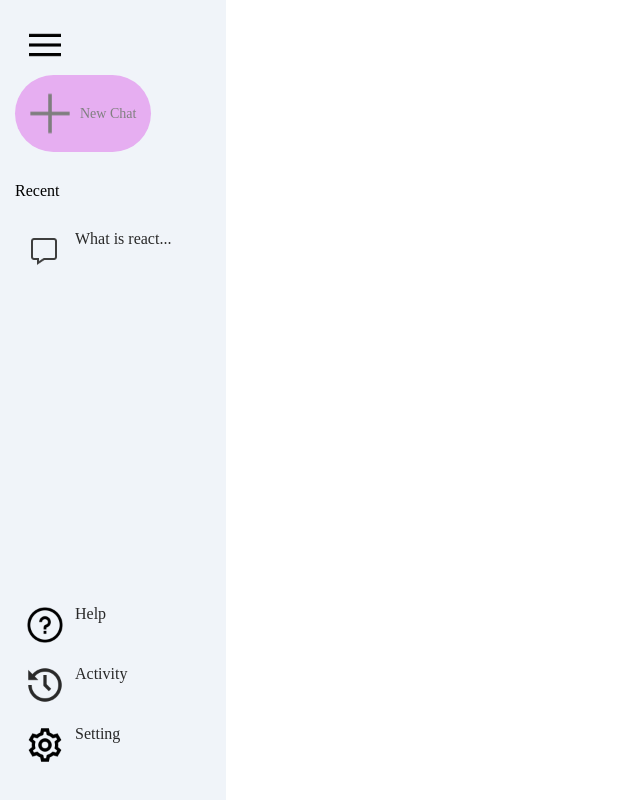
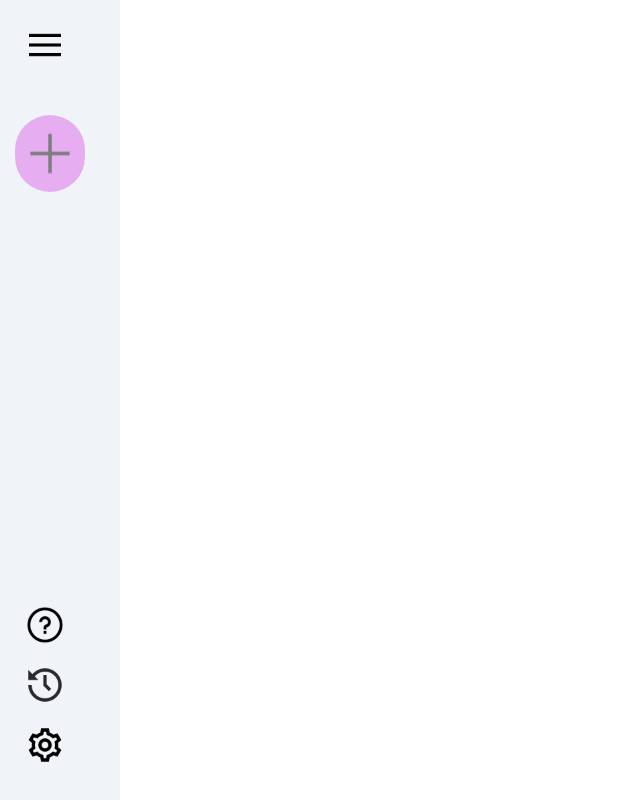
Before and after one commit to SUMIT7288/Google-gemini, a React (Vite) app: page / in a window 1280 px wide. Shown: the whole page, without its empty margins (0-640 px from the left). Built offline with nearby package versions, Linux system fonts and the light colour scheme.

Commit message:
07-05-2025

```diff
--- a/src/component/sidebar/Sidebar.css
+++ b/src/component/sidebar/Sidebar.css
@@ -15,7 +15,7 @@
     cursor: pointer;
 }
 .sidebar .new-chat{
-    margin-top: 10px;
+    margin-top: 50px;
     display: inline-flex;
     align-items: center;
     gap: 10px;
--- a/src/component/sidebar/Sidebar.jsx
+++ b/src/component/sidebar/Sidebar.jsx
@@ -1,16 +1,17 @@
-import React from 'react'
-import './sidebar.css'
-import {assets} from '../../assets/assets'
+import React, { useState } from "react";
+import "./sidebar.css";
+import { assets } from "../../assets/assets";
 const Sidebar = () => {
+  const [extended, setExtended] = useState(false);
   return (
-    <div className='sidebar'>
+    <div className="sidebar">
       <div className="top">
-        <img className='menu' src={assets.menu_icon} alt="" />
-        <div className='new-chat'>
+        <img onClick={()=>setExtended(prev=>!prev)} className="menu" src={assets.menu_icon} alt="" />
+        <div className="new-chat">
           <img src={assets.plus_icon} alt="" />
-          <p>New Chat</p>
+          {extended ? <p>New Chat</p> : null}
         </div>
-
+        {extended ? (
           <div className="recent">
             <p className="recent-title">Recent</p>
             <div className="recent-entry">
@@ -18,23 +19,24 @@ const Sidebar = () => {
               <p>What is react...</p>
             </div>
           </div>
+        ) : null}
       </div>
       <div className="bottom">
         <div className="bottom-item recent-entry">
           <img src={assets.question_icon} alt="" />
-          <p>Help</p>
+          {extended?<p>Help</p>:null}
         </div>
         <div className="bottom-item recent-entry">
           <img src={assets.history_icon} alt="" />
-          <p>Activity</p>
+          {extended?<p>Activity</p>:null}
         </div>
         <div className="bottom-item recent-entry">
           <img src={assets.setting_icon} alt="" />
-          <p>Setting</p>
+          {extended?<p>Setting</p>:null}
         </div>
       </div>
     </div>
-  )
-}
+  );
+};
 
-export default Sidebar
+export default Sidebar;
--- a/src/index.css
+++ b/src/index.css
@@ -1,7 +1,9 @@
+@import url('https://fonts.googleapis.com/css2?family=Outfit:wght@100..900&family=Poppins:ital,wght@0,100;0,200;0,300;0,400;0,500;0,600;0,700;0,800;0,900;1,100;1,200;1,300;1,400;1,500;1,600;1,700;1,800;1,900&display=swap');
 *{
   padding: 0%;
   margin: 0;
   box-sizing: border-box;
+  font-family: outfit;
 }
 #root{
   min-height: 100vh;
```
Also changed, not shown: src/component/main/Main.jsx (added). Lines whose indentation alone changed are shown as unchanged.
